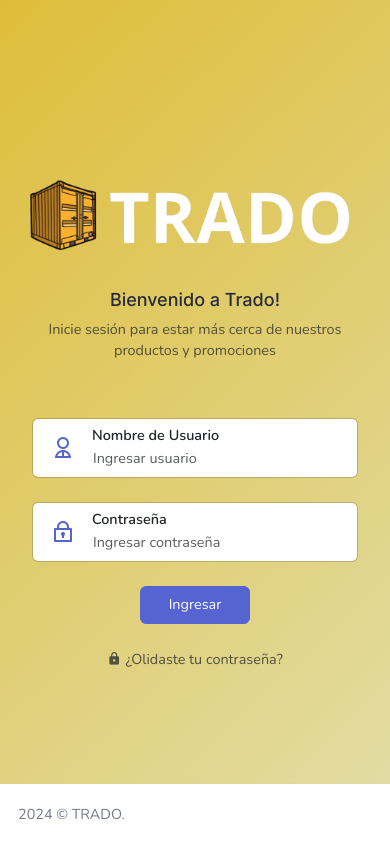
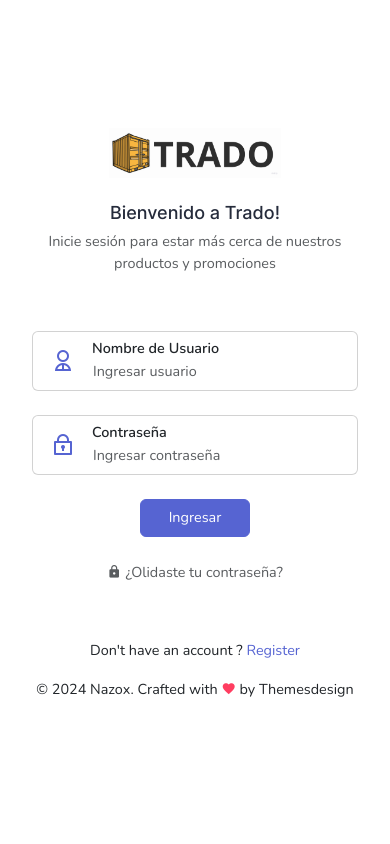
Before and after one commit to RenatoVargas31/TRADO-GT, a Spring Boot app: page /sistema/loguin in a window 390 px wide. Run offline with Spring Boot 4, Linux system fonts and the light colour scheme.

Commit message:
Loguin retoque

```diff
--- a/src/main/resources/templates/loguin.html
+++ b/src/main/resources/templates/loguin.html
@@ -12,12 +12,6 @@
     <!-- CSS BASE -->
     <meta th:replace="~{Common/cssBase :: css_Base}">
     <!-- End CSS BASE -->
-    <style>
-        body {
-            background: url('/images/gradient_1920_1080.png') no-repeat center center fixed;
-            background-size: cover;
-        }
-    </style>
 </head>
 
 <body class="auth-body-bg">
@@ -32,9 +26,9 @@
                                     <div>
                                         <div class="text-center">
                                             <div>
-                                                <a href="sistema/loguin" class="authentication-logo">
-                                                    <img src="/images/trado-light.png" alt="" height="100" class="auth-logo logo-dark mx-auto">
-                                                    <img src="/images/trado-light.png" alt="" height="100" class="auth-logo logo-light mx-auto">
+                                                <a href="/sistema/loguin" class="authentication-logo">
+                                                    <img src="/images/trado-dark.png" alt="" height="50" class="auth-logo logo-dark mx-auto">
+                                                    <img src="/images/trado-light.png" alt="" height="50" class="auth-logo logo-light mx-auto">
                                                 </a>
                                             </div>
                                             <h4 class="font-size-18 mt-4">Bienvenido a Trado!</h4>
@@ -65,8 +59,10 @@
                                                 </div>
                                             </form>
                                         </div>
-
-
+                                        <div class="mt-5 text-center">
+                                            <p>Don't have an account ? <a href="/sistema/CreateAcc" class="fw-medium text-primary"> Register </a> </p>
+                                            <p>© <script>document.write(new Date().getFullYear())</script> Nazox. Crafted with <i class="mdi mdi-heart text-danger"></i> by Themesdesign</p>
+                                        </div>
                                     </div>
                                 </div>
                             </div>
@@ -79,20 +75,7 @@
                     </div>
                 </div>
             </div>
-            <footer class="footer">
-                <div class="container-fluid">
-                    <div class="row">
-                        <div class="col-sm-6">
-                            <script>document.write(new Date().getFullYear())</script> © TRADO.
-                        </div>
-                        <div class="col-sm-6">
-                            <div class="text-sm-end d-none d-sm-block">
-                                Crafted with <i class="mdi mdi-heart text-danger"></i> by TelesoftGT
-                            </div>
-                        </div>
-                    </div>
-                </div>
-            </footer>
+
         </div>
     </div>
     <!-- JAVASCRIPT BASE-->
```
Also changed, not shown: src/main/resources/static/images/trado-dark.png (added).
